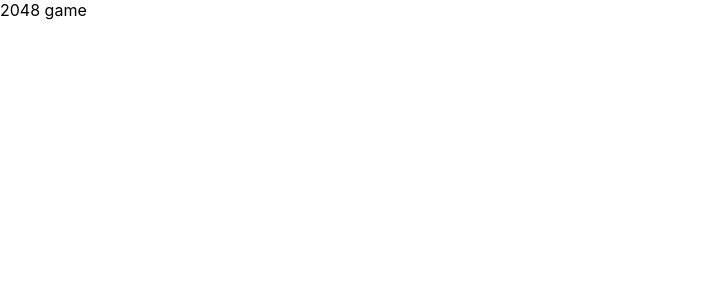
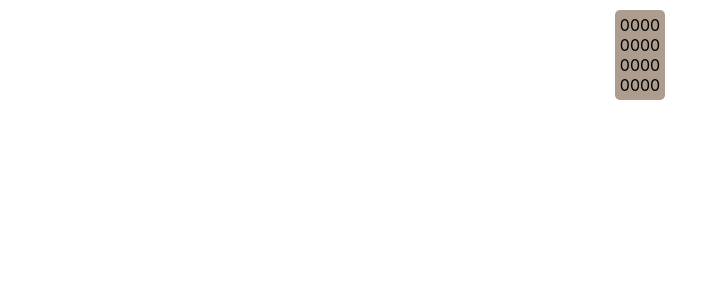
Before and after one commit to AlDemi/react-game, a React (Create React App) app: page / in a window 1280 px wide. Shown: the top 300 px of the page, without its empty margins (0-727 px from the left). Built offline with nearby package versions, Linux system fonts and the light colour scheme.

Commit message:
feat: add Board, Row, Cell components and css modules

```diff
--- a/src/App.js
+++ b/src/App.js
@@ -1,7 +1,7 @@
-import './App.css'
+import { Board } from './components/Board/Board'
 
 function App() {
-  return <div>2048 game</div>
+  return <Board />
 }
 
 export default App
--- /dev/null
+++ b/src/components/Board/Board.jsx
@@ -0,0 +1,21 @@
+import { useState } from 'react'
+import { Cell } from '../Cell/Cell'
+import { Row } from '../Row/Row'
+import styles from './Board.module.css'
+
+export const Board = () => {
+  const [data, setData] = useState([
+    [0, 0, 0, 0],
+    [0, 0, 0, 0],
+    [0, 0, 0, 0],
+    [0, 0, 0, 0],
+  ])
+
+  return (
+    <div className={styles.board}>
+      {data.map((row, idx) => {
+        return <Row row={row} key={idx} />
+      })}
+    </div>
+  )
+}
--- /dev/null
+++ b/src/components/Board/Board.module.css
@@ -0,0 +1,10 @@
+.board {
+  background: #AD9D8F;
+  width: max-content;
+  height: max-content;
+  margin: auto;
+  padding: 5px;
+  border-radius: 5px;
+  margin-top: 10px;
+  position: relative;
+}
--- /dev/null
+++ b/src/components/Cell/Cell.jsx
@@ -0,0 +1,5 @@
+// import styles from './Cell.module.css'
+
+export const Cell = ({ num }) => {
+  return <div>{num}</div>
+}
--- /dev/null
+++ b/src/components/Row/Row.jsx
@@ -0,0 +1,12 @@
+import { Cell } from '../Cell/Cell'
+import styles from './Row.module.css'
+
+export const Row = ({ row }) => {
+  return (
+    <div className={styles.row}>
+      {row.map((digit, idx) => (
+        <Cell num={digit} key={idx} />
+      ))}
+    </div>
+  )
+}
--- /dev/null
+++ b/src/components/Row/Row.module.css
@@ -0,0 +1,3 @@
+.row {
+  display: flex;
+}
```
Also changed, not shown: src/components/Cell/Cell.module.css (added).
